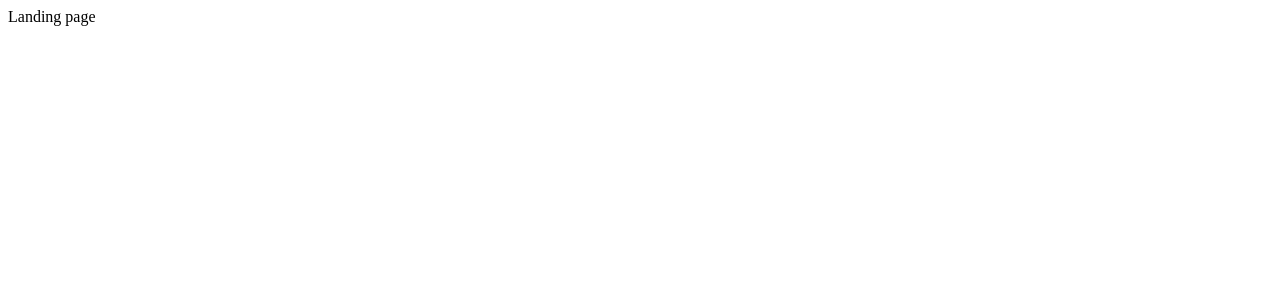
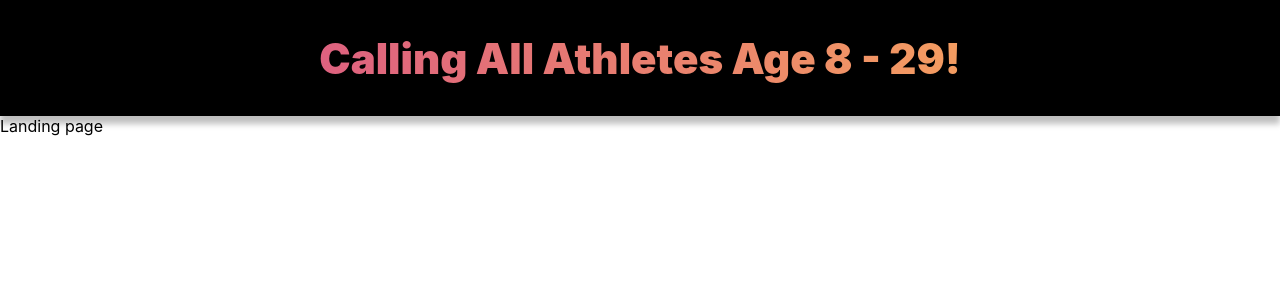
Before and after one commit to dm-dmytrenko/file4_upwork, a React (Create React App) app: page / in a window 1280 px wide. Shown: the top 300 px of the page. Built offline with nearby package versions, Linux system fonts and the light colour scheme.

Commit message:
add header component with styles

```diff
--- a/package.json
+++ b/package.json
@@ -14,6 +14,7 @@
     "react-dom": "^18.3.1",
     "react-router-dom": "^6.23.0",
     "react-scripts": "5.0.1",
+    "sass": "^1.76.0",
     "typescript": "^4.4.2",
     "web-vitals": "^2.1.0"
   },
--- /dev/null
+++ b/src/components/header/header.scss
@@ -0,0 +1,34 @@
+.header-container {
+    width: 100%;
+    height: 116px;
+    background-color: black;
+    display: flex;
+    align-items: center;
+    justify-content: center;
+    margin-left: 0px;
+
+    border: none;
+    box-shadow: 0px 8px 6px rgba(0, 0, 0, 0.25);  /* 4px shadow with 25% opacity */
+  }
+
+  .gradient-text {
+    font-size: 42px;
+    font-weight: 1000;
+    font-style: normal;
+    padding: 10px 45px;
+    background-image: linear-gradient(91deg, #DD6080 4.08%, #F7A55C 106.84%);
+    -webkit-background-clip: text;
+    color: transparent;
+  }
+
+  /* Responsive Design */
+  @media (max-width: 600px) {
+    .gradient-box {
+      height: auto;
+      padding: 20px;
+    }
+
+    .gradient-text {
+      font-size: 24px;
+    }
+  }
--- /dev/null
+++ b/src/components/header/header.tsx
@@ -0,0 +1,15 @@
+import React from 'react';
+
+import './header.scss';
+
+const Header: React.FC = () => {
+  return (
+    <div className='header-container'>
+      <header className="gradient-text">
+        Calling All Athletes Age 8 - 29!
+      </header>
+    </div>
+  );
+};
+
+export default Header;
--- a/src/index.css
+++ b/src/index.css
@@ -0,0 +1,13 @@
+body {
+    margin: 0;
+    font-family: -apple-system, BlinkMacSystemFont, 'Segoe UI', 'Roboto', 'Oxygen',
+      'Ubuntu', 'Cantarell', 'Fira Sans', 'Droid Sans', 'Helvetica Neue',
+      sans-serif;
+    -webkit-font-smoothing: antialiased;
+    -moz-osx-font-smoothing: grayscale;
+  }
+
+  code {
+    font-family: source-code-pro, Menlo, Monaco, Consolas, 'Courier New',
+      monospace;
+  }
--- a/src/pages/landing-page/landing-page.tsx
+++ b/src/pages/landing-page/landing-page.tsx
@@ -1,8 +1,10 @@
 import React from 'react';
+import Header from '../../components/header/header';
 
 const LandingPage: React.FC = () => {
   return (
     <div>
+      <Header />
       Landing page
     </div>
   );
```
Also changed, not shown: 1 other file (tests, documents, lock files or other folders).
